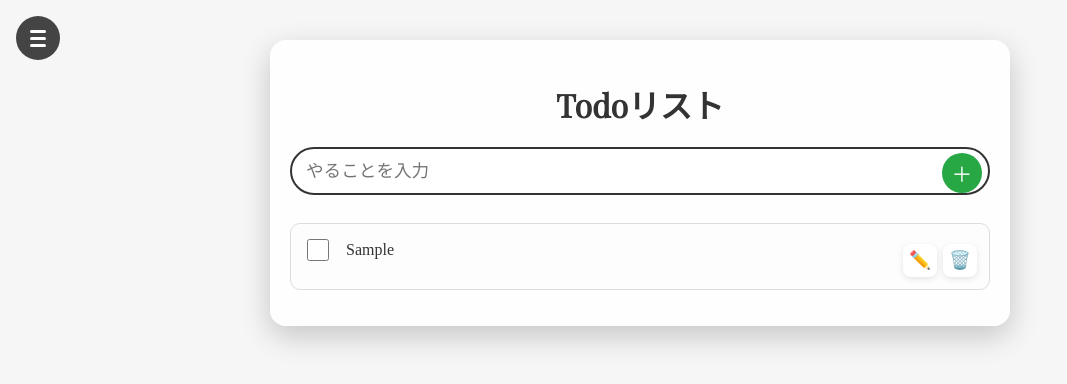
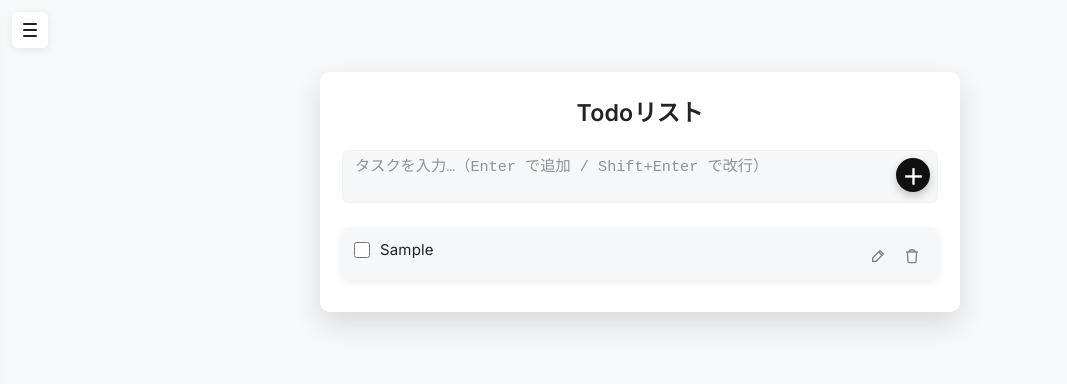
Before and after one commit to k33-dev/todo-static, a plain HTML site: page index.html in a window 1280 px wide. Both pictures are taken after typing "Sample" into the empty fields and a click on the button "追加". Shown: the whole page, without its empty margins (0-1067 px from the left). Drawn offline with nearby package versions, Linux system fonts and the light colour scheme.

Commit message:
変更内容

```diff
--- a/index.html
+++ b/index.html
@@ -1,315 +1,235 @@
 <!DOCTYPE html>
 <html lang="ja">
 <head>
-  <meta charset="UTF-8" />
-  <meta name="viewport" content="width=device-width, initial-scale=1.0" />
+<meta charset="UTF-8">
+<meta name="viewport" content="width=device-width,initial-scale=1">
 <title>Todoリスト</title>
-  <link href="https://fonts.googleapis.com/css2?family=Playfair+Display&family=Noto+Serif+JP&display=swap" rel="stylesheet" />
+
+<!-- フォント -->
+<link href="https://fonts.googleapis.com/css2?family=Inter:wght@400;600&family=Noto+Sans+JP:wght@400;600&display=swap" rel="stylesheet">
+<!-- SortableJS -->
+<script src="https://cdn.jsdelivr.net/npm/sortablejs@1.15.0/Sortable.min.js"></script>
+
 <style>
-    body {
-      font-family: 'Noto Serif JP', serif;
-      background: #f6f6f6;
-      margin: 0;
-      padding: 0;
-      color: #333;
-      font-size: 16px;
+:root{
+  --bg:#f7f8fa;            --sidebar:#fff;        --sidebar-hover:#f1f2f4;
+  --card:#fff;             --card-hover:#f6f7f9;
+  --text:#222;             --subtext:#666;        --icon:#7b7d89;
+  --accent:#19c37d;        --danger:#dc4f4f;
+  --add-btn:#111;          --add-btn-hover:#2a2a2a;
+  --focus:#111;
+  --shadow-lg:0 12px 28px rgba(0,0,0,.12);
+  --shadow-sm:0 2px 8px   rgba(0,0,0,.08);
+}
+body.dark{
+  --bg:#343541;            --sidebar:#202123;     --sidebar-hover:#26272a;
+  --card:#444654;          --card-hover:#51535f;
+  --text:#f2f2f7;          --subtext:#b5b6c2;     --icon:#c9cad1;
+  --shadow-lg:0 16px 34px rgba(0,0,0,.35);
+  --shadow-sm:0 3px 10px rgba(0,0,0,.18);
 }
 
-    .container {
-      max-width: 700px;
-      margin: 40px auto;
-      background-color: rgba(255, 255, 255, 0.95);
-      border-radius: 16px;
-      box-shadow: 0 10px 30px rgba(0, 0, 0, 0.2);
-      padding: 20px;
+/* ---------- RESET & BASE ---------- */
+*{box-sizing:border-box;margin:0;padding:0}
+body{
+  font-family:'Inter','Noto Sans JP',sans-serif;
+  background:var(--bg);color:var(--text);
+  min-height:100vh;display:flex;justify-content:center;align-items:flex-start;
+  font-size:15px;line-height:1.55;letter-spacing:.01em;
+  transition:background .3s,color .3s;
 }
 
-    h1 {
-      font-family: 'Playfair Display', serif;
-      font-size: 2rem;
-      text-align: center;
-      margin-bottom: 20px;
+/* ---------- Hamburger ---------- */
+.menu-button{
+  position:fixed;top:12px;left:12px;width:36px;height:36px;border-radius:6px;
+  background:var(--sidebar);
+  display:flex;flex-direction:column;justify-content:center;align-items:center;gap:4px;
+  cursor:pointer;z-index:1000;box-shadow:var(--shadow-sm);transition:background .25s;
+}
+.menu-button:hover{background:var(--sidebar-hover)}
+.menu-button span{width:14px;height:2px;border-radius:1px;background:var(--text)}
+
+/* ---------- Sidebar ---------- */
+.menu{
+  position:fixed;top:0;left:0;width:205px;height:100vh;
+  padding:72px 16px 20px;background:var(--sidebar);
+  transform:translateX(-110%);
+  transition:transform .35s cubic-bezier(.25,.8,.25,1);
+  display:flex;flex-direction:column;gap:8px;z-index:999;box-shadow:var(--shadow-lg)
+}
+.menu.show{transform:translateX(0)}
+.menu-item{
+  background:var(--card-hover);border:none;border-radius:8px;
+  padding:9px;text-align:center;font-size:.85rem;cursor:pointer;box-shadow:var(--shadow-sm);
+  transition:background .25s;color:var(--text)
+}
+.menu-item:hover{background:var(--sidebar-hover)}
+.menu hr{border:none;border-top:1px solid rgba(0,0,0,.08);margin:3px 0}
+body.dark .menu hr{border-top:1px solid #50525e}
+
+/* ---------- Card ---------- */
+.container{
+  width:clamp(320px,94vw,640px);margin:72px 0 32px;padding:24px 22px;
+  background:var(--card);border-radius:10px;box-shadow:var(--shadow-lg);
+  transition:background .3s;text-align:center
+}
+h1{font-size:1.45rem;font-weight:600;margin-bottom:1.1rem}
+
+/* ---------- Input & Add btn ---------- */
+.input-container{position:relative;margin-bottom:1.2rem}
+textarea#id_title{
+  width:100%;min-height:34px;resize:none;
+  border:1px solid var(--sidebar-hover);border-radius:6px;
+  background:var(--card-hover);color:var(--text);
+  font-size:.95rem;line-height:1.35;padding:6px 46px 6px 12px;
+  outline:none;transition:border .2s,background .25s
+}
+textarea#id_title:focus{border-color:var(--focus)}
+textarea#id_title::placeholder{color:var(--subtext);opacity:.7}
+
+.add-btn{
+  position:absolute;top:43%;right:8px;transform:translateY(-50%);
+  width:34px;height:34px;border:none;border-radius:50%;
+  background:var(--add-btn);color:#fff;font-size:1.35rem;font-weight:600;
+  display:flex;justify-content:center;align-items:center;cursor:pointer;
+  box-shadow:0 4px 8px rgba(0,0,0,.22);
+  transition:transform .2s,box-shadow .2s,background .2s
+}
+.add-btn:hover{
+  background:var(--add-btn-hover);
+  transform:translateY(-50%) scale(1.05);
+  box-shadow:0 6px 12px rgba(0,0,0,.24)
 }
 
-    .menu-button {
-      position: fixed;
-      top: 16px;
-      left: 16px;
-      width: 44px;
-      height: 44px;
-      border-radius: 50%;
-      background-color: #444;
-      display: flex;
-      flex-direction: column;
-      justify-content: center;
-      align-items: center;
-      cursor: pointer;
-      z-index: 999;
+/* ---------- Task card ---------- */
+.task-list{list-style:none;margin:0;padding:0}
+.task{
+  background:var(--card-hover);border-radius:6px;
+  padding:10px 12px;margin-bottom:8px;
+  display:flex;justify-content:space-between;align-items:flex-start;gap:10px;
+  box-shadow:var(--shadow-sm);transition:background .25s,opacity .25s,transform .25s;
+  opacity:0;transform:translateY(5px)
 }
-
-    .menu-button span {
-      width: 16px;
-      height: 3px;
-      background-color: white;
-      margin: 2px 0;
-      border-radius: 2px;
+.task.show{opacity:1;transform:translateY(0)}
+.task.exit{opacity:0;transform:translateY(5px)}
+.task:hover{background:var(--sidebar-hover)}
+.task-left{display:flex;align-items:center;gap:10px;flex-grow:1;max-width:calc(100% - 84px)}
+.task-left input[type="checkbox"]{width:16px;height:16px;cursor:pointer;accent-color:var(--accent)}
+.task-left span{word-break:break-word;color:var(--text)}
+.completed span{text-decoration:line-through;color:var(--subtext)}
+.task-right{display:flex;gap:6px;margin-top:4px}
+.icon-btn{
+  width:28px;height:28px;border:none;border-radius:5px;
+  display:flex;justify-content:center;align-items:center;
+  background:var(--card-hover);cursor:pointer;transition:background .2s
 }
-
-    .menu {
-      position: fixed;
-      top: 72px;
-      left: 16px;
-      z-index: 998;
-      display: none;
-      flex-direction: column;
-      gap: 8px;
+.icon-btn svg{
+  width:16px;height:16px;fill:none;stroke:var(--icon);stroke-width:2;
+  pointer-events:none;transition:stroke .2s
 }
-
-    .menu.show {
-      display: flex;
-    }
-
-    .menu-item {
-      background-color: white;
-      color: #333;
-      padding: 10px;
-      font-size: 1rem;
-      border: 1px solid #ccc;
-      border-radius: 6px;
-      cursor: pointer;
-      text-align: center;
-    }
-
-    .input-container {
-      position: relative;
-      width: 100%;
-    }
-
-    textarea#id_title {
-      padding: 10px 60px 10px 14px;
-      font-size: 1.1rem;
-      border: 2px solid #333;
-      border-radius: 999px;
-      width: 100%;
-      box-sizing: border-box;
-      resize: none;
-      line-height: 1.5;
-      min-height: 48px;
-      overflow: hidden;
-    }
-
-    .add-btn {
-      position: absolute;
-      top: 50%;
-      right: 8px;
-      transform: translateY(-50%);
-      width: 40px;
-      height: 40px;
-      font-size: 1.3rem;
-      border-radius: 50%;
-      padding: 0;
-      background-color: #28a745;
-      color: white;
-      border: none;
-      cursor: pointer;
-    }
-
-    .task-list {
-      list-style: none;
-      padding: 0;
-      margin-top: 24px;
-    }
-
-    .task {
-      display: flex;
-      align-items: flex-start;
-      justify-content: space-between;
-      background: #fdfdfd;
-      padding: 12px;
-      border: 1px solid #ddd;
-      border-radius: 10px;
-      margin-bottom: 10px;
-      flex-wrap: wrap;
-      word-break: break-word;
-    }
-
-    .task-left {
-      display: flex;
-      align-items: center;
-      gap: 14px;
-      flex-grow: 1;
-      flex-wrap: wrap;
-      word-break: break-word;
-      max-width: calc(100% - 100px);
-    }
-
-    .task-left input[type="checkbox"] {
-      width: 22px;
-      height: 22px;
-      cursor: pointer;
-      accent-color: #28a745;
-    }
-
-    .task-left span {
-      word-break: break-word;
-      display: inline-block;
-    }
-
-    .task-right {
-      display: flex;
-      gap: 6px;
-      margin-top: 8px;
-    }
-
-    .edit-btn, .delete-btn {
-      background-color: white;
-      border: none;
-      cursor: pointer;
-      font-size: 1.1rem;
-      padding: 6px;
-      border-radius: 8px;
-      box-shadow: 0 2px 6px rgba(0, 0, 0, 0.1);
-    }
-
-    .completed span {
-      text-decoration: line-through;
-      color: gray;
-    }
+.icon-btn:hover{background:var(--sidebar-hover)}
+.icon-btn:hover svg{stroke:var(--accent)}
+.delete-btn:hover svg{stroke:var(--danger)}
 </style>
 </head>
+
 <body>
+<!-- Hamburger -->
 <div class="menu-button" id="menuBtn"><span></span><span></span><span></span></div>
+
+<!-- Sidebar -->
 <div class="menu" id="menu">
   <label for="bg-upload" class="menu-item">背景変更</label>
-    <input type="file" id="bg-upload" accept="image/*" style="display:none" onchange="setCustomBackground(this)" />
-    <button class="menu-item" onclick="resetBackground()">背景リセット</button>
+  <input type="file" id="bg-upload" accept="image/*" hidden onchange="setCustomBackground(this)">
+  <button class="menu-item" id="resetBG">背景リセット</button>
+  <hr>
+  <button class="menu-item" id="themeToggle">ダークモード</button>
 </div>
 
+<!-- Main -->
 <div class="container">
   <h1>Todoリスト</h1>
   <form id="todo-form">
     <div class="input-container">
-        <textarea id="id_title" placeholder="やることを入力" rows="1"></textarea>
-        <button type="submit" class="add-btn">＋</button>
+      <textarea id="id_title" placeholder="タスクを入力…（Enter で追加 / Shift+Enter で改行）"></textarea>
+      <!-- 十字を直接書き、flex で中央に -->
+      <button type="submit" class="add-btn" aria-label="追加">＋</button>
     </div>
   </form>
   <ul id="task-list" class="task-list"></ul>
 </div>
 
 <script>
-    const DEFAULT_BG = null;
-    let tasks = JSON.parse(localStorage.getItem("tasks") || "[]");
+/* ---------- data ---------- */
+let tasks=JSON.parse(localStorage.getItem("tasks")||"[]");
+const save=()=>localStorage.setItem("tasks",JSON.stringify(tasks));
+const list=document.getElementById("task-list");
+const textarea=document.getElementById("id_title");
+const autoResize=t=>{t.style.height="auto";t.style.height=`${t.scrollHeight}px`};
 
-    function renderTasks() {
-      const list = document.getElementById("task-list");
-      list.innerHTML = "";
-      tasks.forEach((task, index) => {
-        const li = document.createElement("li");
-        li.className = "task" + (task.completed ? " completed" : "");
+/* ---------- Task element ---------- */
+const createTask=(t,i)=>{
+  const li=document.createElement("li");li.className="task";
+  setTimeout(()=>li.classList.add("show"),15);
 
-        const left = document.createElement("div");
-        left.className = "task-left";
+  const left=document.createElement("div");left.className="task-left";
+  const cb=document.createElement("input");cb.type="checkbox";cb.checked=t.completed;
+  cb.onchange=()=>{tasks[i].completed=cb.checked;save();li.classList.toggle("completed",cb.checked)};
+  const span=document.createElement("span");span.textContent=t.title;
 
-        const checkbox = document.createElement("input");
-        checkbox.type = "checkbox";
-        checkbox.checked = task.completed;
-        checkbox.addEventListener("change", () => {
-          tasks[index].completed = checkbox.checked;
-          localStorage.setItem("tasks", JSON.stringify(tasks));
-          renderTasks();
+  const right=document.createElement("div");right.className="task-right";
+  const edit=document.createElement("button");edit.className="icon-btn";
+  edit.innerHTML='<svg viewBox="0 0 24 24"><path d="M15 4l5 5-11 11H4v-5Z"/><path d="M13 6l5 5"/></svg>';
+  edit.onclick=()=>{const nt=prompt("新しいタスク内容",t.title);if(nt!==null){tasks[i].title=nt.trim();span.textContent=nt.trim();save()}};
+
+  const del=document.createElement("button");del.className="icon-btn delete-btn";
+  del.innerHTML='<svg viewBox="0 0 24 24"><path d="M3 6h18"/><path d="M8 6v-1a2 2 0 0 1 2-2h4a2 2 0 0 1 2 2v1"/><path d="M19 6l-1 14a2 2 0 0 1-2 2H8a2 2 0 0 1-2-2L5 6"/></svg>';
+  del.onclick=()=>{tasks.splice(i,1);save();li.classList.add("exit");setTimeout(()=>li.remove(),200)};
+
+  left.append(cb,span);right.append(edit,del);li.append(left,right);
+  return li;
+};
+
+/* ---------- initial render ---------- */
+const renderAll=()=>{list.innerHTML="";tasks.forEach((t,i)=>list.append(createTask(t,i)))};
+document.addEventListener("DOMContentLoaded",()=>{
+  renderAll();autoResize(textarea);
+  if(localStorage.getItem("theme")==="dark")document.body.classList.add("dark");
+  const bg=localStorage.getItem("background");if(bg)document.body.style.backgroundImage=`url('${bg}')`;
+  new Sortable(list,{animation:120,onEnd:e=>{const [m]=tasks.splice(e.oldIndex,1);tasks.splice(e.newIndex,0,m);save()}});
 });
 
-        const span = document.createElement("span");
-        span.textContent = task.title;
+/* ---------- add task ---------- */
+document.getElementById("todo-form").onsubmit=e=>{
+  e.preventDefault();
+  const v=textarea.value.trim();if(!v)return;
+  const idx=tasks.push({title:v,completed:false})-1;save();
+  list.append(createTask(tasks[idx],idx));
+  textarea.value="";autoResize(textarea);
+};
+textarea.addEventListener("keydown",e=>{if(e.key==="Enter"&&!e.shiftKey){e.preventDefault();e.target.form.requestSubmit()}})
+textarea.addEventListener("input",e=>autoResize(e.target));
 
-        const right = document.createElement("div");
-        right.className = "task-right";
-
-        const editBtn = document.createElement("button");
-        editBtn.className = "edit-btn";
-        editBtn.innerHTML = "✏️";
-        editBtn.addEventListener("click", () => {
-          const newText = prompt("新しいタスク内容", task.title);
-          if (newText !== null) {
-            tasks[index].title = newText.trim();
-            localStorage.setItem("tasks", JSON.stringify(tasks));
-            renderTasks();
-          }
+/* ---------- sidebar toggle ---------- */
+const menu=document.getElementById("menu");
+document.getElementById("menuBtn").onclick=()=>menu.classList.toggle("show");
+document.addEventListener("click",e=>{
+  if(!menu.contains(e.target)&&!e.target.closest('.menu-button'))menu.classList.remove("show")
 });
 
-        const delBtn = document.createElement("button");
-        delBtn.className = "delete-btn";
-        delBtn.innerHTML = "🗑️";
-        delBtn.addEventListener("click", () => {
-          tasks.splice(index, 1);
-          localStorage.setItem("tasks", JSON.stringify(tasks));
-          renderTasks();
-        });
+/* ---------- theme ---------- */
+const thBtn=document.getElementById("themeToggle");
+const setLabel=()=>thBtn.textContent=document.body.classList.contains("dark")?"ライトモード":"ダークモード";
+setLabel();
+thBtn.onclick=()=>{document.body.classList.toggle("dark");localStorage.setItem("theme",document.body.classList.contains("dark")?"dark":"light");setLabel()};
 
-        left.appendChild(checkbox);
-        left.appendChild(span);
-        right.appendChild(editBtn);
-        right.appendChild(delBtn);
-        li.appendChild(left);
-        li.appendChild(right);
-        list.appendChild(li);
-      });
+/* ---------- background ---------- */
+function setCustomBackground(input){
+  if(!input.files[0])return;const r=new FileReader();
+  r.onload=e=>{document.body.style.backgroundImage=`url('${e.target.result}')`;localStorage.setItem("background",e.target.result)};
+  r.readAsDataURL(input.files[0]);
 }
-
-    function autoResizeTextarea(textarea) {
-      textarea.style.height = 'auto';
-      textarea.style.height = `${textarea.scrollHeight}px`;
-    }
-
-    document.getElementById("todo-form").addEventListener("submit", (e) => {
-      e.preventDefault();
-      const input = document.getElementById("id_title");
-      const title = input.value.trim();
-      if (!title) return;
-      tasks.push({ title, completed: false });
-      localStorage.setItem("tasks", JSON.stringify(tasks));
-      input.value = "";
-      autoResizeTextarea(input);
-      renderTasks();
-    });
-
-    document.addEventListener("DOMContentLoaded", () => {
-      renderTasks();
-      const input = document.getElementById("id_title");
-      input.addEventListener("input", () => autoResizeTextarea(input));
-      input.addEventListener("keydown", () => setTimeout(() => autoResizeTextarea(input), 0));
-
-      const savedBG = localStorage.getItem("background");
-      if (savedBG) document.body.style.backgroundImage = `url('${savedBG}')`;
-    });
-
-    function setCustomBackground(input) {
-      const file = input.files[0];
-      if (!file) return;
-      const reader = new FileReader();
-      reader.onload = (e) => {
-        document.body.style.backgroundImage = `url('${e.target.result}')`;
-        localStorage.setItem("background", e.target.result);
-      };
-      reader.readAsDataURL(file);
-    }
-
-    function resetBackground() {
-      document.body.style.backgroundImage = DEFAULT_BG ? `url('${DEFAULT_BG}')` : "none";
-      localStorage.removeItem("background");
-    }
-
-    const menuBtn = document.getElementById("menuBtn");
-    const menu = document.getElementById("menu");
-    menuBtn.addEventListener("click", () => {
-      menu.classList.toggle("show");
-    });
-
-    document.addEventListener("click", (e) => {
-      if (!menu.contains(e.target) && !menuBtn.contains(e.target)) {
-        menu.classList.remove("show");
-      }
-    });
+document.getElementById("resetBG").onclick=()=>{document.body.style.backgroundImage="none";localStorage.removeItem("background")};
 </script>
 </body>
 </html>
```
Lines whose indentation alone changed are shown as unchanged.
